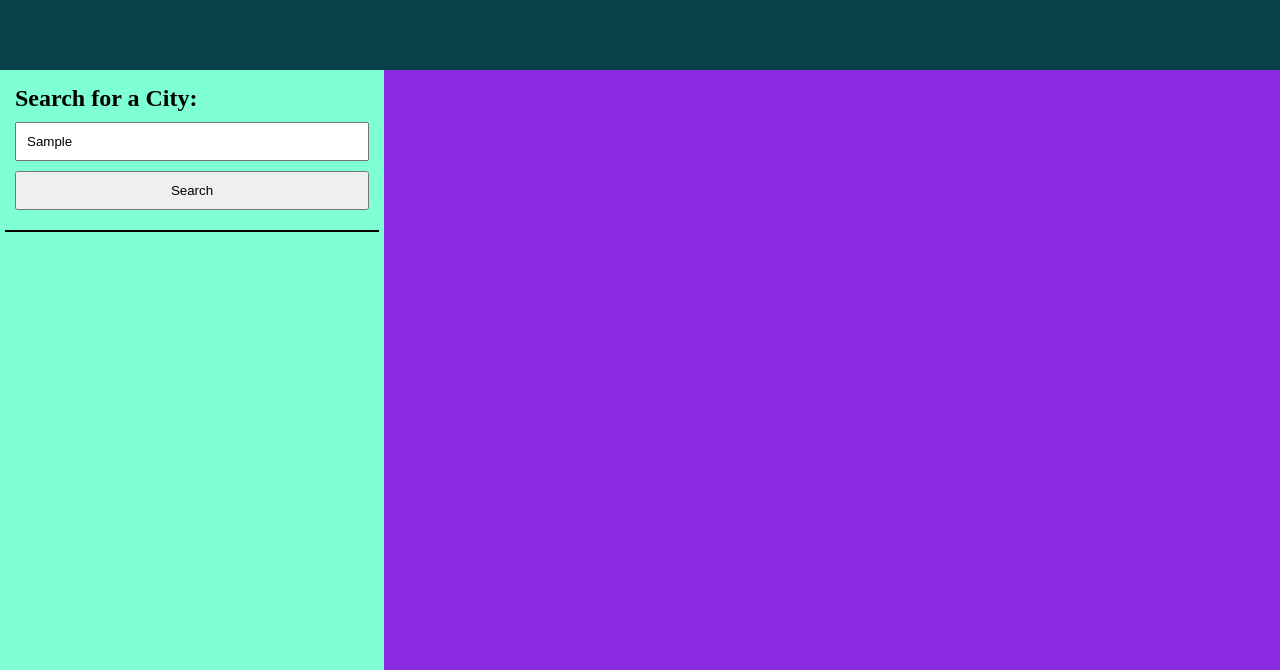
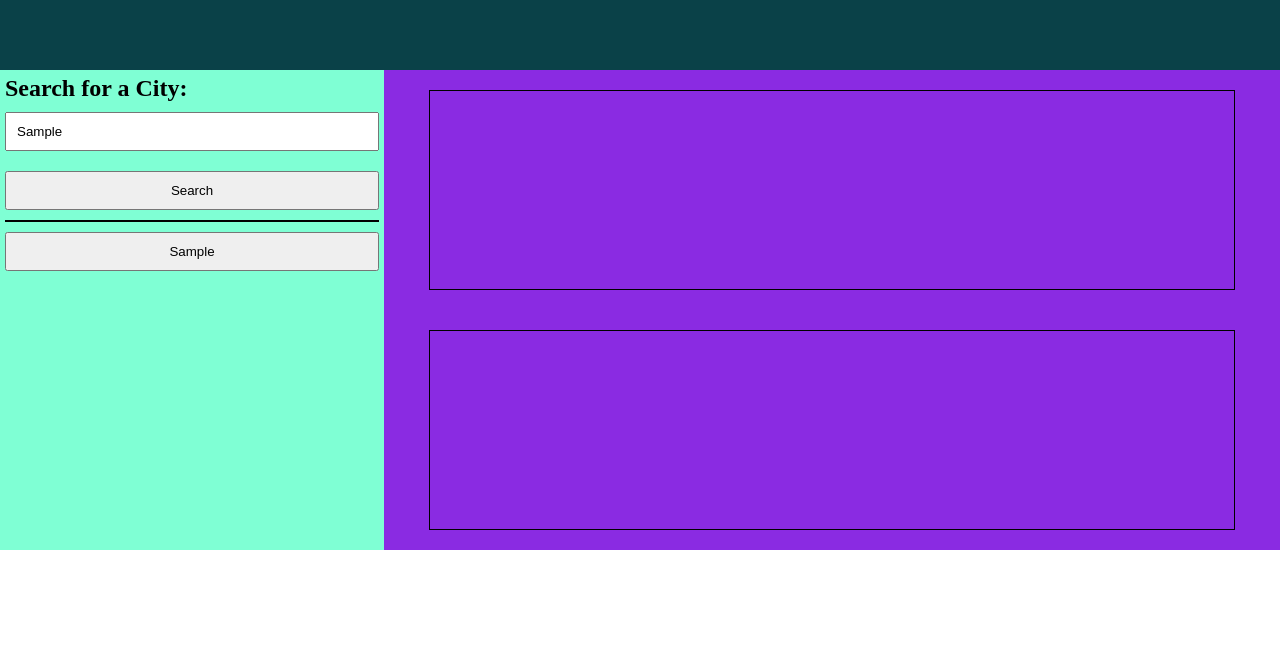
Before and after one commit to CaldwellDerek/weather-dashboard, a plain HTML site: page index.html in a window 1280 px wide. Both pictures are taken after typing "Sample" into the empty fields and a click on the button "Search". Shown: the part 130-800 px from the top of the page. Drawn offline with Linux system fonts and the light colour scheme.

Commit message:
search results and forecast sections added

```diff
--- a/assets/css/style.css
+++ b/assets/css/style.css
@@ -13,6 +13,10 @@ header {
     justify-content: center;
 }
 
+button {
+    margin-top: 10px;
+}
+
 .container{
     display: flex;
     flex-direction: row;
@@ -23,7 +27,6 @@ header {
     flex-direction: column;
     background-color: aquamarine;
     padding: 5px;
-    height: 600px;
     width: 30%;
 }
 
@@ -42,11 +45,22 @@ header {
     display: flex;
     flex-direction: column;
     border-bottom: 2px solid black;
-    padding: 10px;
 }
 
 .right-side {
     background-color: blueviolet;
-    height: 600px;
     width: 70%;
+    display: flex;
+    flex-direction: column;
+    align-items: center;
 }
+
+
+.search-results,
+.forecast{
+    width: 90%;
+    height: 200px;
+    border: 1px solid black;
+    margin-top: 20px;
+    margin-bottom: 20px;
+}
--- a/assets/js/script.js
+++ b/assets/js/script.js
@@ -1 +1,10 @@
 let leftSide = document.querySelector('.left-side');
+let searchField = document.querySelector('.search-field');
+let searchButton = document.querySelector('.search-btn');
+
+searchButton.addEventListener('click', ()=> {
+    let text = searchField.value;
+    let searchResult = document.createElement('button');
+    searchResult.textContent = text;
+    leftSide.append(searchResult);
+})
--- a/index.html
+++ b/index.html
@@ -11,8 +11,8 @@
             <div class="left-side">
                 <div class="search-container">
                     <h2>Search for a City:</h2>
-                    <input type="text" id="city">
-                    <button type="button">Search</button>
+                    <input class="search-field" type="text" id="city">
+                    <button class="search-btn" type="button">Search</button>
                 </div>
             </div>
             <div class="right-side">
```
